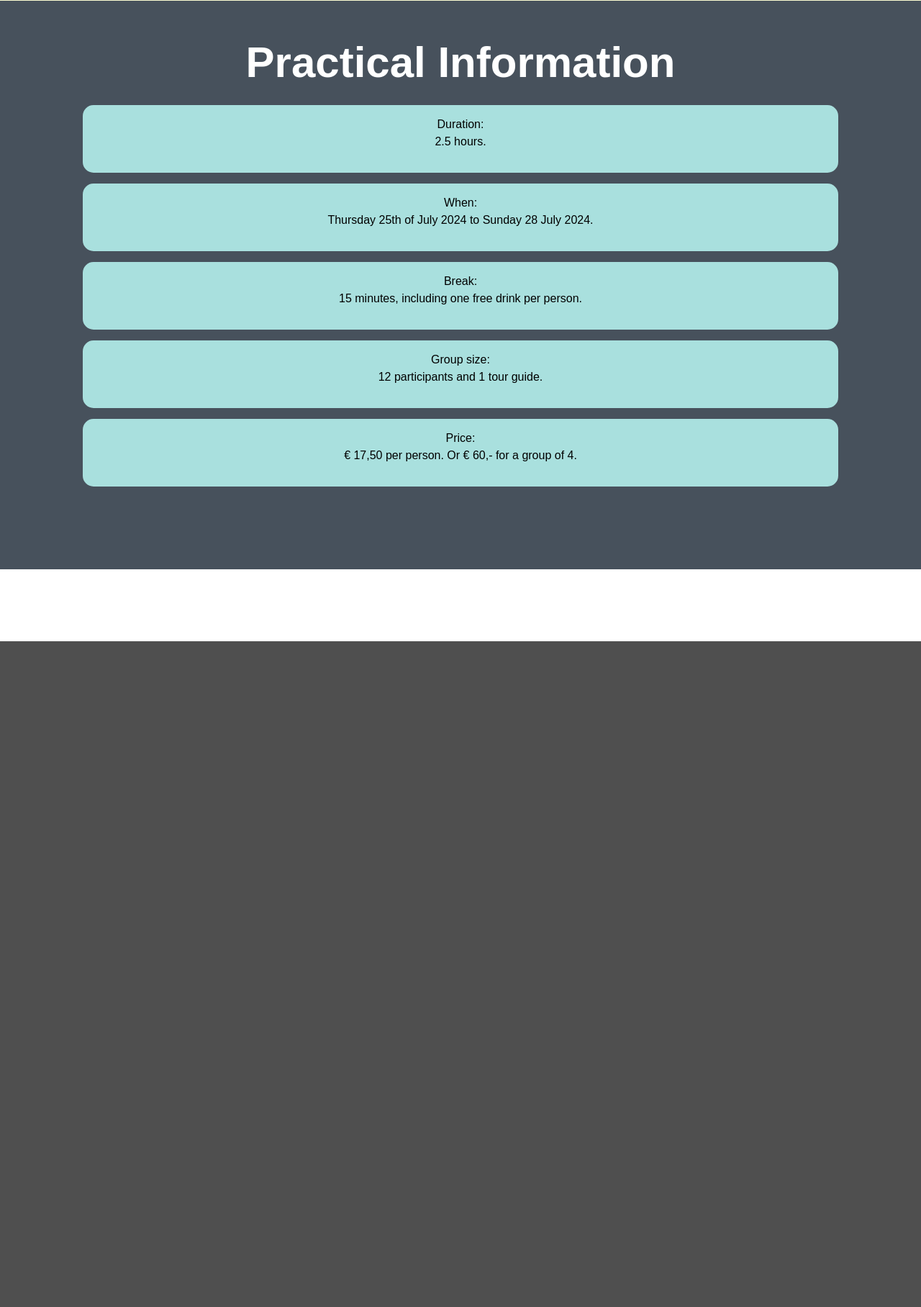
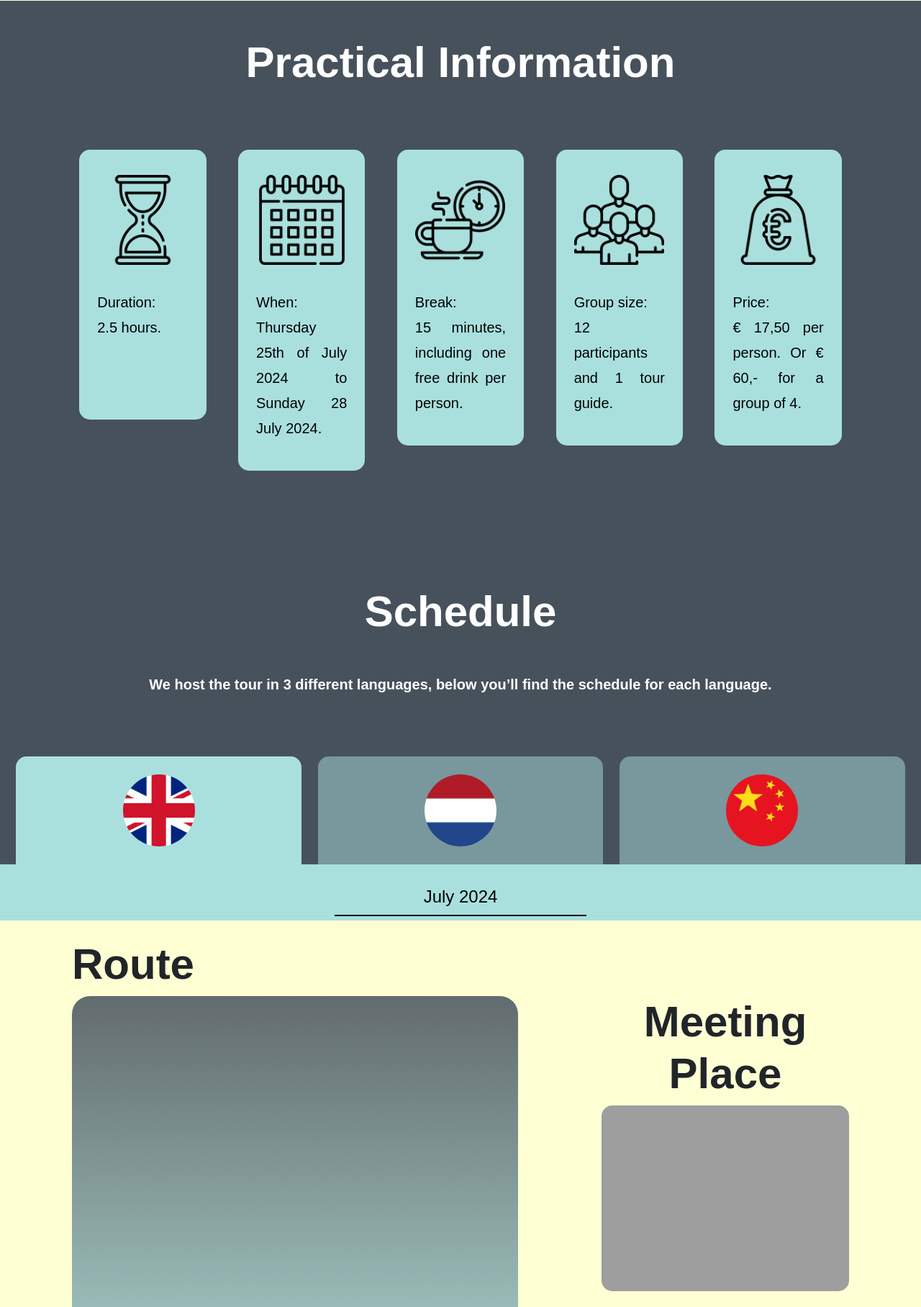
Before and after one commit to CodrinCalin/HaarlemFestival, a PHP site: page /history in a window 1280 px wide. Shown: the part 1633-3449 px from the top of the page at 72% size. Before the commit the page ends 2524 px from the top, so only its background shows below. Run offline with PHP 8.4, Linux system fonts and the light colour scheme; data comes from the database, SQL or seed files in the repository; grey boxes are pictures that could not be loaded.

Commit message:
updating history schedule + updating database

```diff
--- a/app/controllers/HistoryController.php
+++ b/app/controllers/HistoryController.php
@@ -6,6 +6,12 @@ use http\Header;
 class HistoryController {
     public function index()
     {
+        session_start();
         require __DIR__ . '/../views/history/index.php';
     }
+
+    public function locationDetails()
+    {
+        require __DIR__ . '/../views/history/locationDetails.php';
+    }
 }
--- /dev/null
+++ b/app/models/Content.php
@@ -0,0 +1,9 @@
+<?php
+namespace App\Models;
+
+class Content {
+    public int $id;
+    public string $category;
+    public string $content;
+    public string $addition;
+}
--- /dev/null
+++ b/app/models/historyTour.php
@@ -0,0 +1,18 @@
+<?php
+namespace App\Models;
+
+class HistoryTour {
+    public int $id;
+    public string $language;
+    public \DateTime $startTime;
+    public \DateTime $endTime;
+    public string $tourGuide;
+
+    public function __construct($id, $language, $startTime, $endTime, $tourGuide) {
+        $this->id = $id;
+        $this->language = $language;
+        $this->startTime = new \DateTime($startTime);
+        $this->endTime = new \DateTime($endTime);
+        $this->tourGuide = $tourGuide;
+    }
+}
--- a/app/public/css/history_style.css
+++ b/app/public/css/history_style.css
@@ -127,10 +127,134 @@ h1 {
     padding: 50px 100px 100px;
     text-align: center;
 }
+
+#practicalInformation h1 {
+    margin-bottom: 75px;
+}
+
 .infoCard {
     background: #A9E0DE;
     color: black;
     border-radius: 15px;
-    padding: 15px;
-    margin: 15px;
+    padding: 25px;
+    margin: 0.8dvw;
+    text-align: justify;
+    min-height: 375px;
+    font-size: 20px;
+    line-height: 35px;
+    display: flex;
+    flex-direction: column;
 }
+
+#practicalInformation img {
+    width: 125px;
+    height: 125px;
+    margin: 10px auto 35px;
+}
+
+/*schedule*/
+#schedule {
+    background-color: #47515C;
+    padding-top: 50px;
+    color: white;
+    text-align: center;
+}
+
+#schedule p {
+    font-size: 20px;
+    font-weight: 600;
+    margin: 50px 15px 85px;
+}
+
+.tab {
+    overflow: hidden;
+    display: flex;
+    justify-content: space-evenly;
+}
+
+.tab button {
+    width: 31dvw;
+    background-color: rgba(169, 224, 222, 0.50);
+    border: none;
+    padding: 25px;
+    border-radius: 15px 15px 0 0;
+}
+
+.tab button img {
+    width: 100px;
+    height: 100px;
+    border-radius: 425px;
+    overflow: hidden;
+    object-fit: cover;
+}
+
+.tab button:hover {
+    background-color: #ddd;
+}
+
+.tab button.active {
+    background-color: #A9E0DE;
+}
+
+.tabcontent {
+    background-color: #A9E0DE;
+    color: black;
+    display: none;
+    padding: 6px 12px;
+    border-top: none;
+}
+
+.tabcontent h3 {
+    font-size: 24px;
+    font-weight: 500;
+    margin: 25px 25px 10px;
+}
+
+.hline {
+    border-top: 2px solid black;
+    width: 350px;
+    margin-left: auto;
+    margin-right: auto;
+}
+
+/*route*/
+#route {
+    background-color: #FFFFD4;
+    padding: 25px 100px;
+}
+
+#mapBackground {
+    width: 100%;
+    height: 875px;
+    border-radius: 25px;
+    background: linear-gradient(180deg, rgba(71, 81, 92, 0.85) 0%, rgba(169, 224, 222, 0.85) 75.52%);
+}
+
+#meetingPlaceHeader {
+    text-align: center;
+}
+
+#route .col-4 img {
+    width: 100%;
+    border-radius: 15px;
+}
+
+/*locations*/
+#locations {
+    background-color: #47515C;
+    color: white;
+    padding: 50px 100px 100px;
+}
+
+/*faq*/
+#fAQ {
+    background-color: #FFFFD4;
+    padding: 50px 235px 100px;
+    text-align: center;
+}
+
+#fAQ p {
+    margin: 0;
+    border: 3px solid black;
+    height: 75px;
+}
--- /dev/null
+++ b/app/repositories/historycontentrepository.php
@@ -0,0 +1,54 @@
+<?php
+namespace App\Repositories;
+
+use App\Models\Content;
+use App\Models\HistoryTour;
+use PDO;
+
+class historycontentrepository extends Repository {
+
+    public function getContentById($contentId) {
+        $stmt = $this->connection->prepare(
+            "SELECT *
+                FROM historyContent
+                WHERE id=:contentId");
+        $stmt->execute([':contentId' => $contentId]);
+
+        $stmt->setFetchMode(PDO::FETCH_CLASS, 'App\Models\Content');
+        $contentRetrieved = $stmt->fetch();
+
+        if ($contentRetrieved) {
+            return $contentRetrieved;
+        } else {
+            return null;
+        }
+    }
+
+    public function getPracticalInformation(): array
+    {
+        $stmt = $this->connection->prepare(
+            "SELECT *
+            FROM historyContent
+            WHERE category='practicalInformation'");
+        $stmt->execute();
+        $stmt->setFetchMode(PDO::FETCH_CLASS, 'App\Models\Content');
+        return $stmt->fetchAll();
+    }
+
+    public function getTourByLanguage($language): array
+    {
+        $stmt = $this->connection->prepare(
+            "SELECT *
+            FROM historySchedule
+            WHERE language=:language"
+        );
+        $stmt->execute([':language' => $language]);
+        $result = $stmt->fetchAll();
+        $tours = array();
+        foreach ($result as $item) {
+            $tours[] = new HistoryTour($item['id'], $item['language'], $item['startTime'], $item['endTime'], $item['tourGuide']);
+        }
+        return $tours;
+    }
+}
+?>
--- /dev/null
+++ b/app/services/historyService.php
@@ -0,0 +1,32 @@
+<?php
+namespace App\Services;
+use App\Repositories\historycontentrepository;
+
+class historyService {
+    private $repository;
+
+    private function getNewInstance()
+    {
+        $this->repository = new historycontentrepository();
+    }
+    public function getAll()
+    {
+        $this->getNewInstance();
+        return $this->repository->getAll();
+    }
+
+    public function getContentById($contentId) {
+        $this->getNewInstance();
+        return $this->repository->getContentById($contentId);
+    }
+
+    public function getPracticalInformation() {
+        $this->getNewInstance();
+        return $this->repository->getPracticalInformation();
+    }
+
+    public function getTourByLanguage($language) {
+        $this->getNewInstance();
+        return $this->repository->getTourByLanguage($language);
+    }
+}
--- /dev/null
+++ b/app/views/history/historySchedule.php
@@ -0,0 +1,48 @@
+<div class="tab">
+    <button class="tablinks" onclick="openTab(event, 'English')"  id="defaultOpen">
+        <img src="\img\history\english_flag.png">
+    </button>
+    <button class="tablinks" onclick="openTab(event, 'Dutch')">
+        <img src="\img\history\dutch_flag.png">
+    </button>
+    <button class="tablinks" onclick="openTab(event, 'Mandarin')">
+        <img src="\img\history\chinese_flag.png">
+    </button>
+</div>
+
+<div id="English" class="tabcontent">
+    <?php
+    $language = "english";
+    include __DIR__ . '/scheduleTab.php'
+    ?>
+</div>
+<div id="Dutch" class="tabcontent">
+    <?php
+    $language = "dutch";
+    include __DIR__ . '/scheduleTab.php'
+    ?>
+</div>
+<div id="Mandarin" class="tabcontent">
+    <?php
+    $language = "mandarin";
+    include __DIR__ . '/scheduleTab.php'
+    ?>
+</div>
+
+<script>
+    function openTab(evt, language) {
+        var i, tabcontent, tablinks;
+        tabcontent = document.getElementsByClassName("tabcontent");
+        for (i = 0; i < tabcontent.length; i++) {
+            tabcontent[i].style.display = "none";
+        }
+        tablinks = document.getElementsByClassName("tablinks");
+        for (i = 0; i < tablinks.length; i++) {
+            tablinks[i].className = tablinks[i].className.replace(" active", "");
+        }
+        document.getElementById(language).style.display = "block";
+        evt.currentTarget.className += " active";
+    }
+
+    document.getElementById("defaultOpen").click();
+</script>
--- a/app/views/history/index.php
+++ b/app/views/history/index.php
@@ -1,6 +1,6 @@
 <?php
 include __DIR__ . '/../header.php';
-$service = new \App\Services\homeService();
+$service = new \App\Services\historyService();
 ?>
 <link href="/css/history_style.css" rel="stylesheet">
 
@@ -16,10 +16,10 @@ $service = new \App\Services\homeService();
 
 <div id="intro">
     <?php
-    $text = $service->getTextById(6);
+    $content = $service->getContentById(1);
     ?>
     <h1>Stroll Through History</h1>
-    <p><?= nl2br($text->text) ?></p>
+    <p><?= nl2br($content->content) ?></p>
     <div class="row">
         <div class="col-sm" onclick="document.getElementById('practicalInformation').scrollIntoView()">
             <div class="imgNav">
@@ -49,56 +49,63 @@ $service = new \App\Services\homeService();
 </div>
 
 <div id="practicalInformation">
-    <!--    --><?php
-    /*    $model = $service->getTextByCategory("history_practicalInformation");
-        foreach ($model as $Text)  {
-            echo $model->id;
-        }
-        */ ?>
     <h1>Practical Information</h1>
     <div class="row">
-
+        <?php
+        $info = $service->getPracticalInformation();
+        foreach ($info as $item) { ?>
+            <div class="col-sm">
+                <div class="infoCard">
+                    <img src="<?= $item->addition ?>" alt="icon">
+                    <p>
+                        <?= nl2br($item->content) ?>
+                    </p>
+                </div>
+            </div>
+        <?php }
+        ?>
     </div>
-
-    <div class="infoCard">
-        <?php
-        $text = $service->getTextById(7);
-        ?>
-        <p><?= nl2br($text->text) ?></p>
-    </div>
-    <div class="infoCard">
-        <?php
-        $text = $service->getTextById(8);
-        ?>
-        <p><?= nl2br($text->text) ?></p>
-    </div>
-    <div class="infoCard">
-        <?php
-        $text = $service->getTextById(9);
-        ?>
-        <p><?= nl2br($text->text) ?></p>
-    </div>
-    <div class="infoCard">
-        <?php
-        $text = $service->getTextById(10);
-        ?>
-        <p><?= nl2br($text->text) ?></p>
-    </div>
-    <div class="infoCard">
-        <?php
-        $text = $service->getTextById(11);
-        ?>
-        <p><?= nl2br($text->text) ?></p>
-    </div>
-
 </div>
 <div id="schedule">
+    <?php
+    $content = $service->getContentById(7);
+    ?>
+    <h1>Schedule</h1>
+    <p><?= nl2br($content->content) ?></p>
+    <?php
+    include __DIR__ . '/historySchedule.php';
+    ?>
 
 </div>
 <div id="route">
+    <h1>Route</h1>
+    <div class="row">
+        <div class="col-7">
+            <div id="mapBackground">
+
+            </div>
+
+        </div>
+        <div class="col-1">
+
+        </div>
+        <div class="col-4">
+            <h1 id="meetingPlaceHeader">Meeting Place</h1>
+            <img src="\img\history\history_header.png">
+        </div>
+    </div>
+</div>
+<div id="locations">
+    <h1>Locations</h1>
+    <a href="/history/locationDetails">
+        <button>Learn More</button>
+    </a>
 
 </div>
 <div id="fAQ">
+    <h1>Frequently Asked Questions</h1>
+    <p>Where do we gather?</p>
+    <p>How long does the event last?</p>
 
 </div>
 
--- /dev/null
+++ b/app/views/history/locationDetails.php
@@ -0,0 +1 @@
+<h1>detail</h1>
--- /dev/null
+++ b/app/views/history/scheduleTab.php
@@ -0,0 +1,21 @@
+<?php
+$tours = $service->getTourByLanguage($language);
+$months = array();
+foreach ($tours as $tour) {
+    if (!in_array($tour->startTime->format('F'), $months)){
+        $months[] = $tour->startTime->format('F');
+    }
+}
+
+$headerString = "";
+$headerString = $headerString.$months[0];
+if (count($months) > 1) {
+    for ($i = 1; $i < count($months); $i++) {
+        $headerString = $headerString."-".$months[$i];
+    }
+}
+$headerString = $headerString." ".$tours[0]->startTime->format('Y');
+?>
+
+<h3><?= $headerString ?></h3>
+<div class="hline"></div>
```
Also changed, not shown: sql/initdb.sql (+135 -0 lines), app/public/img/history/break_icon.png (added), app/public/img/history/chinese_flag.png (added), app/public/img/history/duration_icon.png (added), app/public/img/history/dutch_flag.png (added), app/public/img/history/english_flag.png (added), app/public/img/history/groupsize_icon.png (added), app/public/img/history/price_icon.png (added), app/public/img/history/when_icon.png (added).
